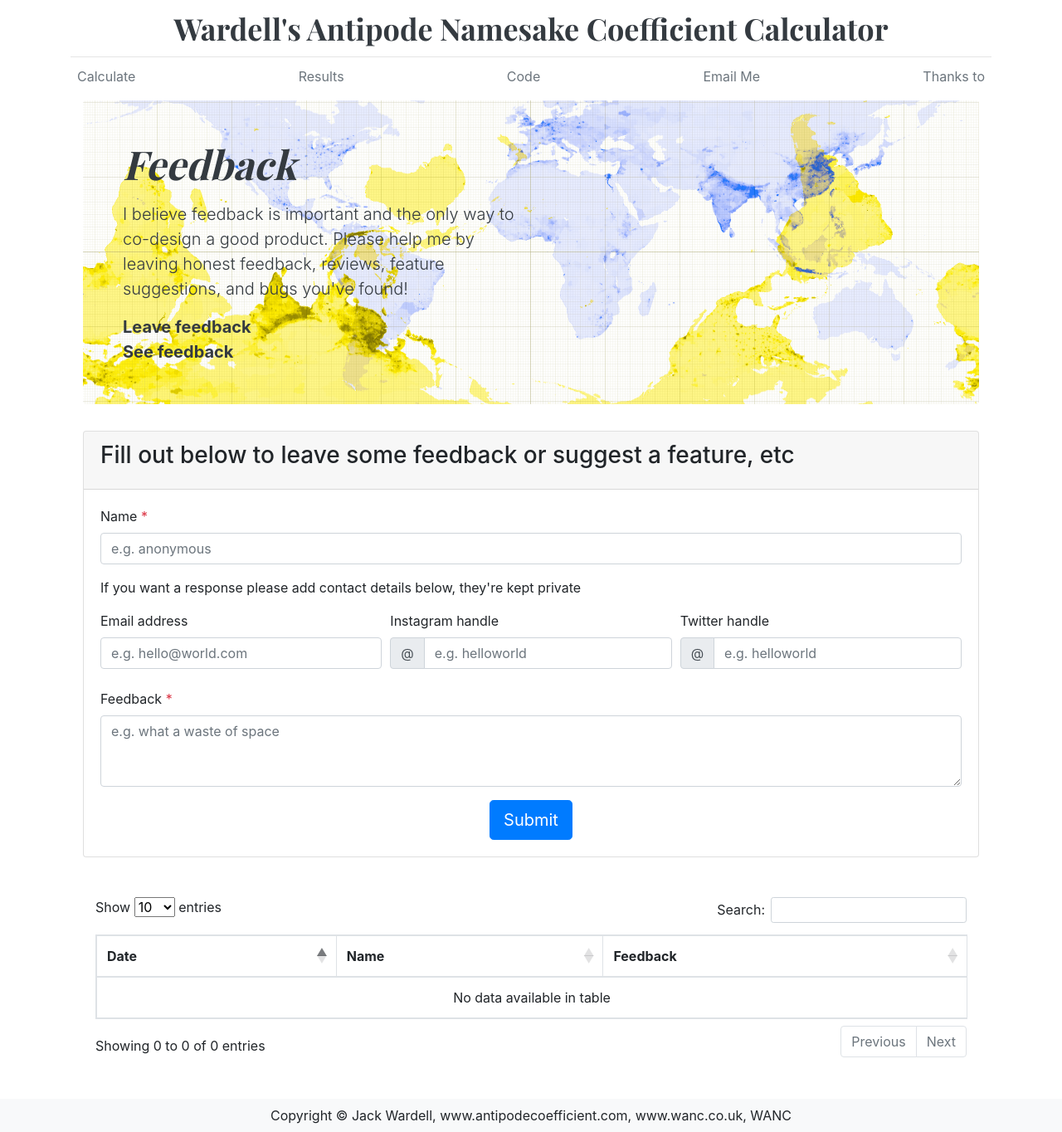
After one commit to jackwardell/Antipodal, a Flask app: page /feedback in a window 1280 px wide. The commit adds this page. Shown: the whole page at 83% size. Run offline with Flask 2, Linux system fonts and the light colour scheme; data that the repository does not hold is empty; some libraries are stand-ins or nearby versions.

Commit message:
adding feedback

```diff
--- a/antipodal/apis.py
+++ b/antipodal/apis.py
@@ -10,6 +10,7 @@ from .utils import location_types
 from .utils import mapbox_geocoder
 from .utils import record_calculation
 from .models import PageHit
+from .models import Feedback
 from .models import AntipodeCoefficientCalculation
 
 api = Blueprint("api", __name__, url_prefix="/api")
@@ -110,3 +111,28 @@ def antipode_coefficient_calculations():
         )
     else:
         abort(400)
+
+
+@api.route("feedback")
+def feedbacks():
+    _fields = request.args.get("fields")
+    fields = _fields.split(",") if (_fields and _fields != "all") else "all"
+    for_table = request.args.get("for_table") == "true"
+    if for_table:
+        return jsonify(
+            {
+                "data": [
+                    list(i.to_dict(fields=fields).values())
+                    for i in Feedback.query.all()
+                ]
+            }
+        )
+    elif not for_table:
+        return jsonify(
+            [
+                i.to_dict(fields=fields)
+                for i in Feedback.query.all()
+            ]
+        )
+    else:
+        abort(400)
--- a/antipodal/models.py
+++ b/antipodal/models.py
@@ -87,3 +87,34 @@ class AntipodeCoefficientCalculation(db.Model):
         # assert fields in
         data = {i: _data[i] for i in fields} if fields != "all" else _data
         return data
+
+
+class Feedback(db.Model):
+    __tablename__ = "feedback"
+
+    id = db.Column(db.Integer, autoincrement=True, primary_key=True, index=True)
+    timestamp = db.Column(db.DateTime, server_default=sql.func.now(), nullable=False, index=True)
+    ip_address = db.Column(db.String)
+
+    name = db.Column(db.String, nullable=False, index=True)
+
+    email_address = db.Column(db.String, nullable=True)
+    instagram_handle = db.Column(db.String, nullable=True)
+    twitter_handle = db.Column(db.String, nullable=True)
+
+    feedback = db.Column(db.Text, nullable=False)
+
+    @property
+    def feedback_date(self):
+        return self.timestamp.strftime("%Y-%m-%d")
+
+    def to_dict(self, fields="all"):
+        _data = {
+            "id": self.id,
+            "timestamp": self.feedback_date,
+            "ip_address": self.ip_address,
+            "name": self.name,
+            "feedback": self.feedback
+        }
+        data = {i: _data[i] for i in fields} if fields != "all" else _data
+        return data
--- a/antipodal/templates/base.html
+++ b/antipodal/templates/base.html
@@ -67,7 +67,7 @@
 </div>
 
 <!-- Footer -->
-<footer class="py-2 bg-light">
+<footer class="py-2 bg-light mt-5">
     <div class="container">
         <p class="m-0 text-center ">Copyright &copy; Jack Wardell, www.antipodecoefficient.com, www.wanc.co.uk, WANC</p>
     </div>
--- /dev/null
+++ b/antipodal/templates/feedback.html
@@ -0,0 +1,113 @@
+{% extends 'base.html' %}
+
+{% block title %}
+    Antipode Coefficient Results
+{% endblock %}
+
+{% block head %}
+    <link rel="stylesheet" type="text/css" href="https://cdn.datatables.net/1.10.20/css/dataTables.bootstrap4.min.css">
+
+    <script type="text/javascript" charset="utf8" src="https://cdn.datatables.net/1.10.20/js/jquery.dataTables.js"></script>
+    <script type="text/javascript" charset="utf8" src="https://cdn.datatables.net/1.10.20/js/dataTables.bootstrap4.min.js"></script>
+
+{% endblock %}
+
+{% block body %}
+    <div class="container">
+
+        <div class="jumbotron p-4 p-md-5 text-dark rounded bg-dark" style="background-image: url('{{ url_for("static", filename="img/antipode_map.png") }}'); background-repeat: no-repeat; background-position: center; background-size: cover; background-attachment: fixed;">
+            <div class="col-md-6 px-0">
+                <h1 class="display-4 font-italic">Feedback</h1>
+                <p class="lead my-3">
+                    I believe feedback is important and the only way to co-design a good product.
+                    Please help me by leaving honest feedback, reviews, feature suggestions, and bugs you've found!
+                </p>
+                <p class="lead mb-0"><a href="#leave_feedback" class="font-weight-bold btn-outline-dark">Leave feedback</a></p>
+                <p class="lead mb-0"><a href="#see_feedback" class="font-weight-bold btn-outline-dark">See feedback</a></p>
+            </div>
+        </div>
+
+
+        <section class="mb-5" id="leave_feedback">
+            <div class="card">
+                <div class="card-header">
+                    <div class="card-title h3">Fill out below to leave some feedback or suggest a feature, etc</div>
+                </div>
+                <div class="card-body">
+                    <form method="post">
+
+                        <div class="form-group">
+                            <label for="input_name">Name <span class="text-danger">*</span></label>
+                            <input type="text" class="form-control" id="input_name" name="input_name" placeholder="e.g. anonymous" required>
+                        </div>
+                        <p>If you want a response please add contact details below, they're kept private</p>
+                        <div class="form-row">
+                            <div class="form-group col-md-4">
+                                <label for="input_email_address">Email address</label>
+                                <input type="email" class="form-control" id="input_email_address" name="input_email_address" placeholder="e.g. hello@world.com" maxlength="128">
+                            </div>
+
+                            <div class="form-group col-md-4">
+                                <label for="input_instagram_handle">Instagram handle</label>
+                                <div class="input-group mb-2">
+                                    <div class="input-group-prepend">
+                                        <div class="input-group-text">@</div>
+                                    </div>
+                                    <input type="text" class="form-control" id="input_instagram_handle" name="input_instagram_handle" placeholder="e.g. helloworld" maxlength="128">
+                                </div>
+                            </div>
+
+                            <div class="form-group col-md-4">
+                                <label for="input_twitter_handle">Twitter handle</label>
+                                <div class="input-group mb-2">
+                                    <div class="input-group-prepend">
+                                        <div class="input-group-text">@</div>
+                                    </div>
+                                    <input type="text" class="form-control" id="input_twitter_handle" name="input_twitter_handle" placeholder="e.g. helloworld" maxlength="128">
+                                </div>
+                            </div>
+                        </div>
+
+                        <div class="form-group">
+                            <label for="feedback_input">Feedback <span class="text-danger">*</span></label>
+                            <textarea type="text" class="form-control" id="input_feedback" name="input_feedback" placeholder="e.g. what a waste of space" rows="3" maxlength="10000" required></textarea>
+                        </div>
+                        <div class="text-center">
+                            <button type="submit" class="btn btn-primary btn-lg">Submit</button>
+                        </div>
+                    </form>
+                </div>
+            </div>
+        </section>
+
+        <section class="mb-5" id="see_feedback">
+            <div class="col-12">
+                <table class="table table-bordered" id="results_table">
+                    <thead>
+                    <tr>
+                        <th scope="col">Date</th>
+                        <th scope="col">Name</th>
+                        <th scope="col">Feedback</th>
+                    </tr>
+                    </thead>
+                </table>
+            </div>
+        </section>
+    </div>
+
+
+    <script>
+        $(document).ready(function () {
+            $('#results_table').DataTable({
+                "ajax": {
+                    url: '{{ url_for("api.feedbacks") }}',
+                    method: 'GET',
+                    data: {
+                        "for_table": "true",
+                        "fields": "timestamp,name,feedback",
+                    }
+                },
+            });
+        });
+    </script>
+{% endblock %}
--- a/antipodal/utils.py
+++ b/antipodal/utils.py
@@ -9,6 +9,8 @@ from mapbox import Geocoder
 
 from .models import AntipodeCoefficientCalculation
 from .models import PageHit
+from .models import Feedback
+
 from .models import db
 
 MAPBOX_API_ACCESS_TOKEN = os.getenv("MAPBOX_API_ACCESS_TOKEN")
@@ -26,6 +28,10 @@ location_types = [
 
 # pep 8 uncompliant assigned lambda
 sign = lambda x: -1 if x < 0 else (1 if x > 0 else 0)
+
+
+def get_ip_address():
+    return request.environ.get("HTTP_X_FORWARDED_FOR", request.environ["REMOTE_ADDR"])
 
 
 def gen_linestring_feature(location_a, location_b):
@@ -115,14 +121,7 @@ def page_hit(fn):
 
     @wraps(fn)
     def wrapper(*args, **kwargs):
-        db.session.add(
-            PageHit(
-                ip_address=request.environ.get(
-                    "HTTP_X_FORWARDED_FOR", request.environ["REMOTE_ADDR"]
-                ),
-                url=request.path,
-            )
-        )
+        db.session.add(PageHit(ip_address=get_ip_address(), url=request.path,))
         db.session.commit()
         return fn(*args, **kwargs)
 
@@ -137,11 +136,8 @@ def record_calculation(
     antipode_coefficient: float,
 ):
     """adapter func to record data to db"""
-    ip_address = request.environ.get(
-        "HTTP_X_FORWARDED_FOR", request.environ["REMOTE_ADDR"]
-    )
     calculation = AntipodeCoefficientCalculation(
-        ip_address=ip_address,
+        ip_address=get_ip_address(),
         is_namesake=is_namesake,
         name_a=location_a.name,
         latitude_a=location_a.latitude,
@@ -153,3 +149,17 @@ def record_calculation(
     )
     db.session.add(calculation)
     db.session.commit()
+
+
+def record_feedback(*, name, email_address, instagram_handle, twitter_handle, feedback):
+    """adapter func to record feedback to db"""
+    feedback_record = Feedback(
+        ip_address=get_ip_address(),
+        name=name,
+        email_address=email_address,
+        instagram_handle=instagram_handle,
+        twitter_handle=twitter_handle,
+        feedback=feedback,
+    )
+    db.session.add(feedback_record)
+    db.session.commit()
--- a/antipodal/views.py
+++ b/antipodal/views.py
@@ -1,6 +1,9 @@
 from flask import Blueprint
 from flask import render_template
+from flask import request
 from .utils import page_hit
+from .models import Feedback
+from .utils import record_feedback
 
 view = Blueprint("views", __name__)
 
@@ -21,3 +24,17 @@ def results():
 @page_hit
 def thanks_to():
     return render_template("thanks_to.html")
+
+
+@view.route("/feedback", methods=["GET", "POST"])
+@page_hit
+def feedback():
+    if request.method == "POST":
+        record_feedback(
+            name=request.form.get("input_name"),
+            email_address=request.form.get("input_email_address"),
+            instagram_handle=request.form.get("input_instagram_handle"),
+            twitter_handle=request.form.get("input_twitter_handle"),
+            feedback=request.form.get("input_feedback"),
+        )
+    return render_template("feedback.html")
```
Also changed, not shown: migrations/versions/bc8e2176b9b4_adding_feedback_table.py (added, +66 -0 lines).
